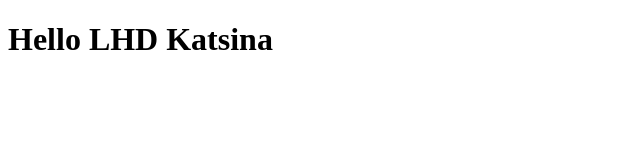
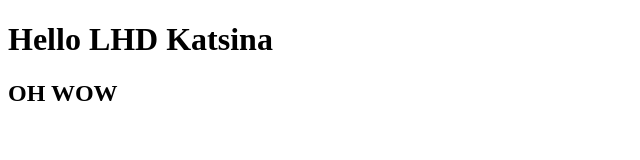
Before and after one commit to Khalisoft/LHDKatsina, a plain HTML site: page index.html in a window 1280 px wide. Shown: the whole page, without its empty margins (0-640 px from the left). Drawn offline with Linux system fonts and the light colour scheme.

Commit message:
My Second edit

```diff
--- a/index.html
+++ b/index.html
@@ -8,5 +8,6 @@
 </head>
 <body>
     <h1>Hello LHD Katsina</h1>
+    <h2>OH WOW</h2>
 </body>
 </html>
```
